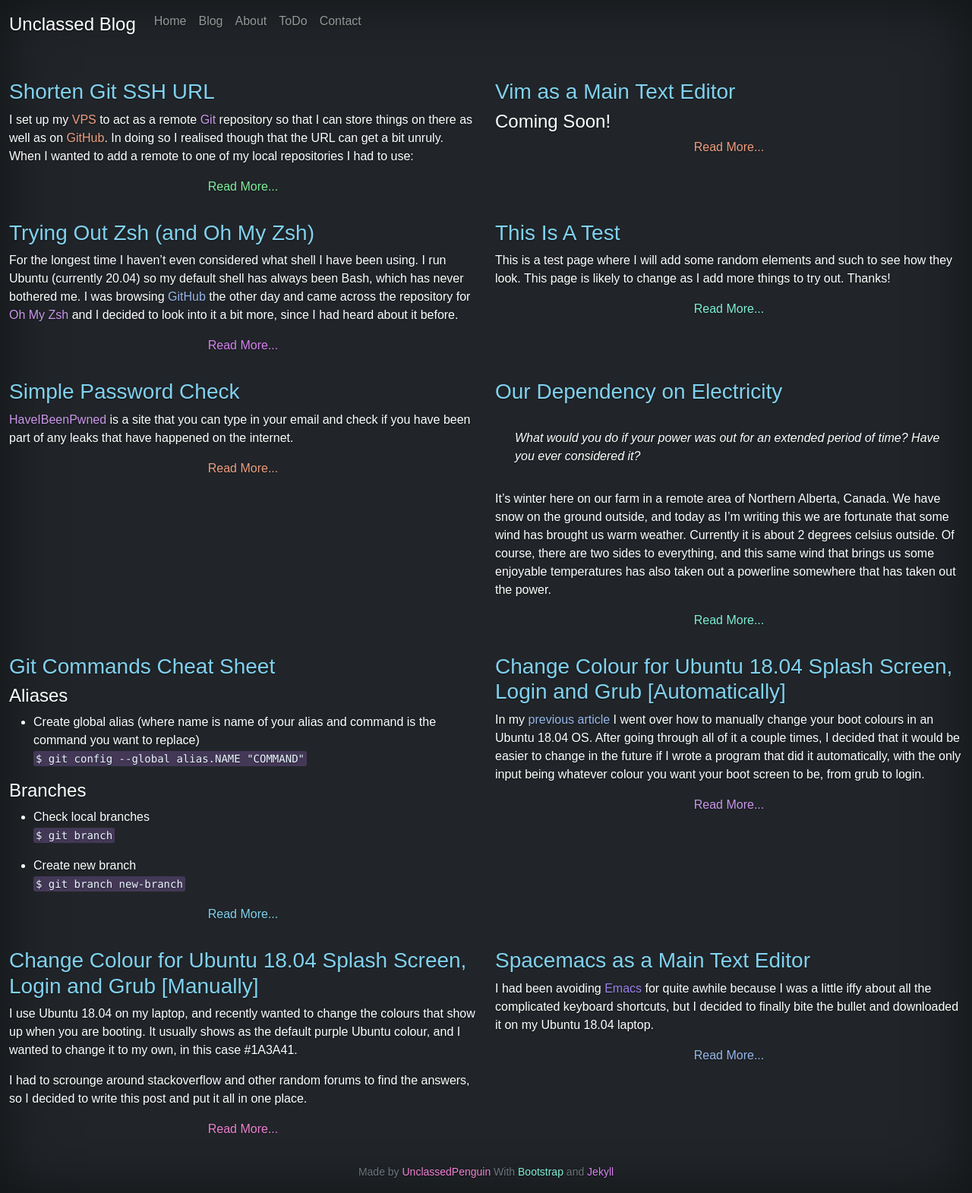
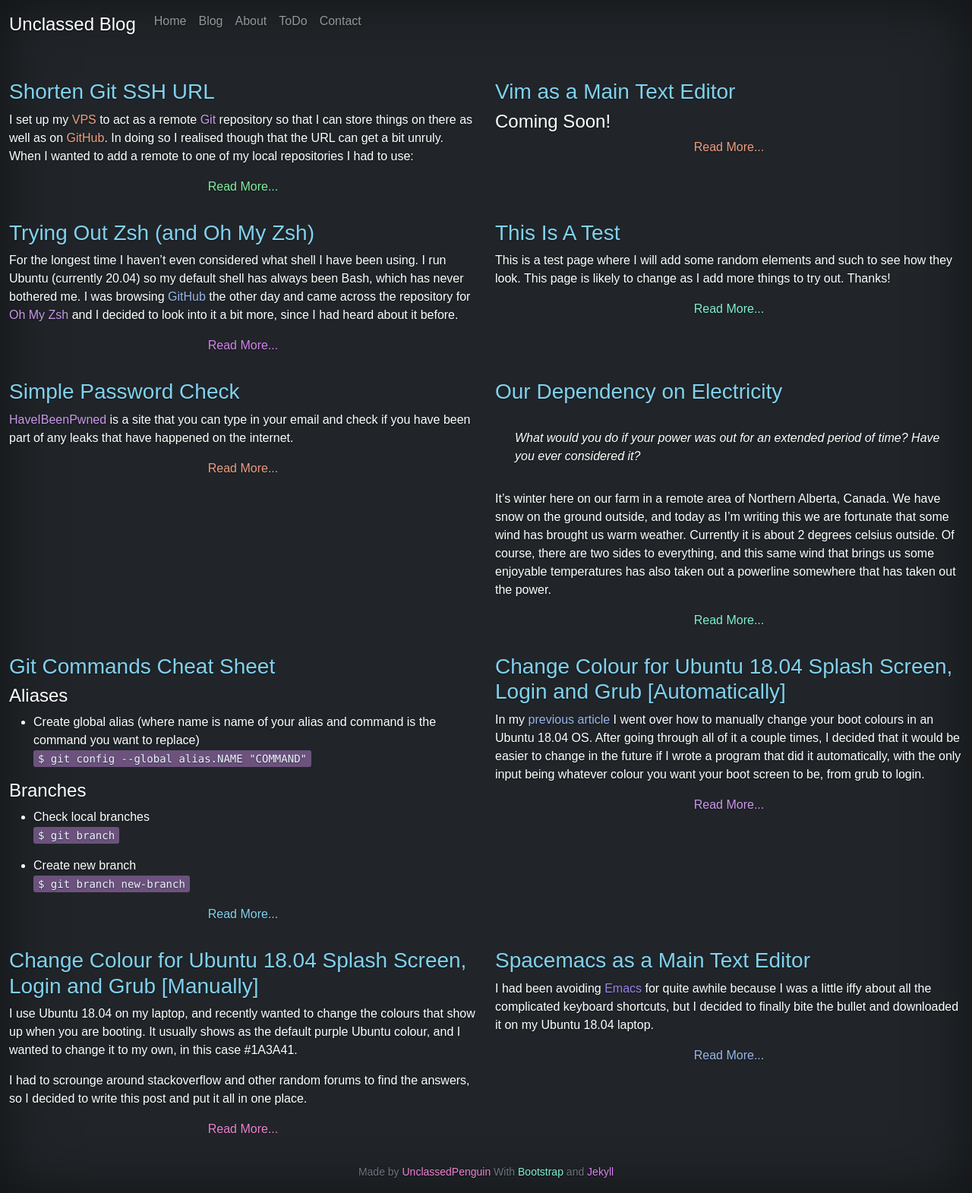
Before and after one commit to UnclassedPenguin/unclassedpenguin.github.io, a Jekyll site: the page built from blog/index.html, in a window 1280 px wide. Shown: the whole page at 76% size. Built offline with Jekyll 4.4.1, drawn with Linux system fonts in a browser that asks for light colours; the list of posts is cut into pages by our own code.

Commit message:
update css

```diff
--- a/assets/css/styles.scss
+++ b/assets/css/styles.scss
@@ -18,9 +18,9 @@ blockquote {
 }
 
 .highlighter-rouge {
-  background-color: #443857;
+  background-color: #6c527d;
   border-radius: 3px;
-  padding: 2px 3px 2px 3px;
+  padding: 3px 6px 3px 6px;
   //color: rgb(129, 210, 239) !important;
   color: #eaf8ff !important;
 }
```
